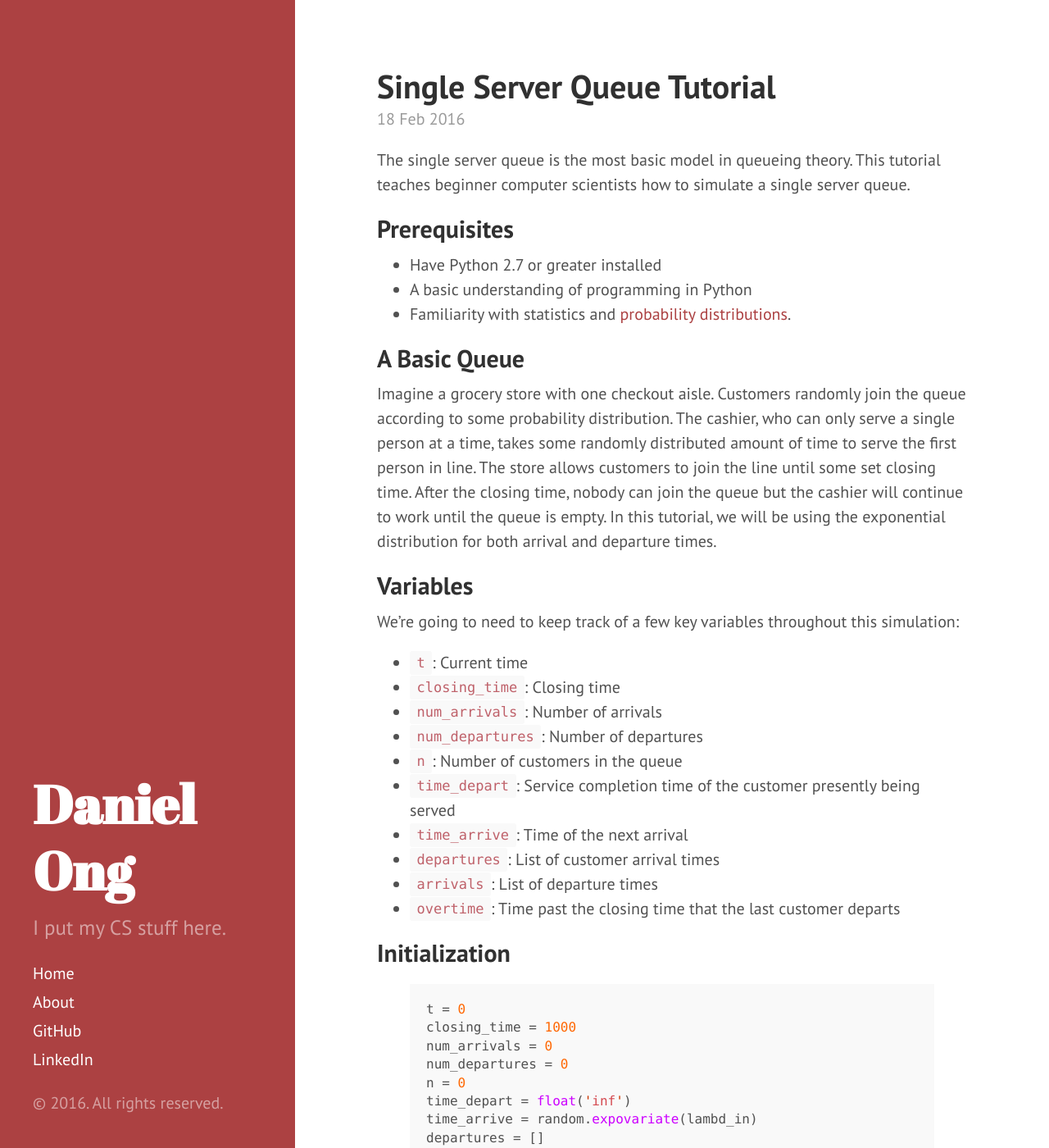
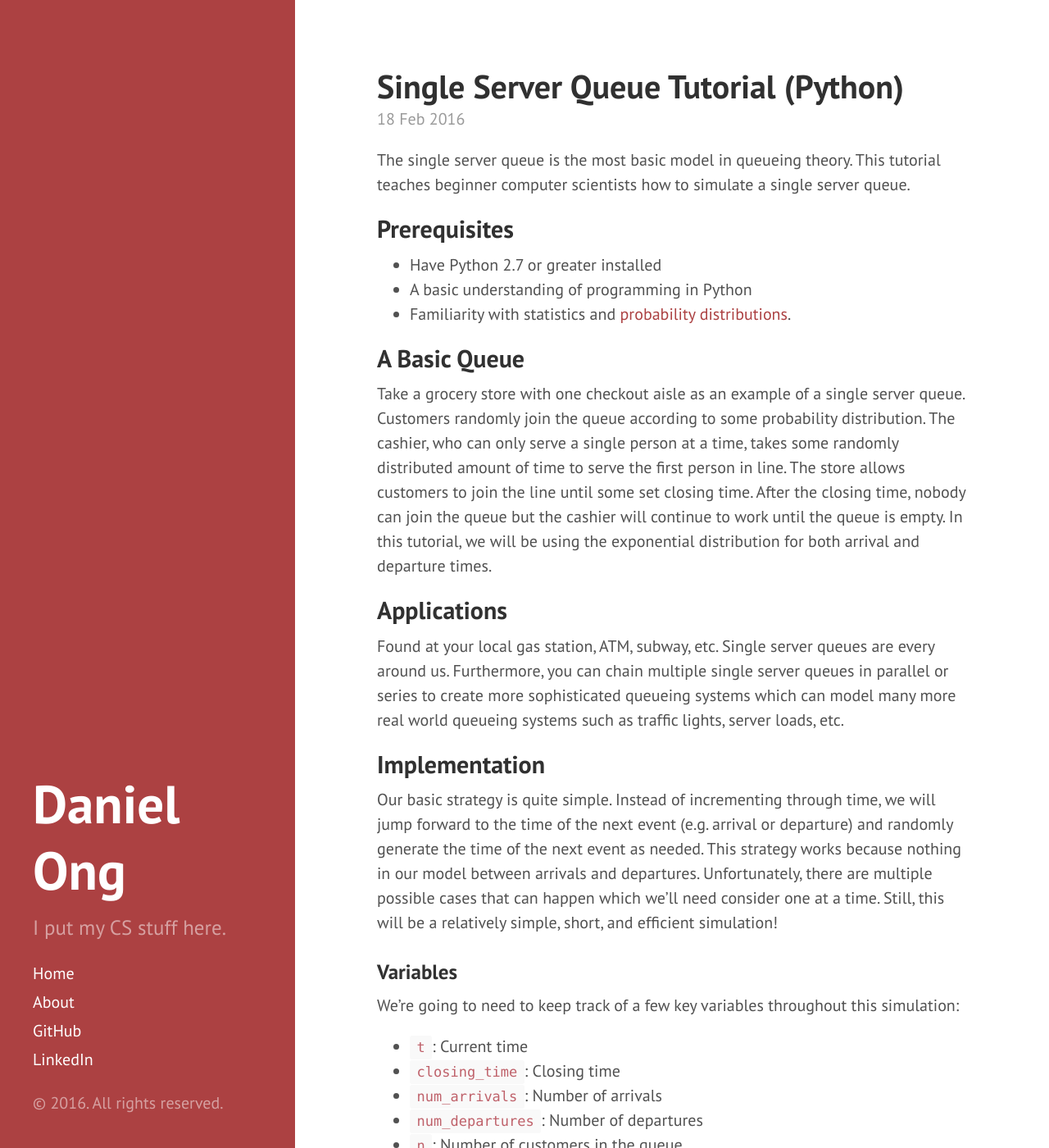
Before and after one commit to danong/danong.github.io, a Jekyll site: the page built from _posts/2016-02-18-single-server-queue.md, in a window 1280 px wide and 1400 px high. Shown: the whole window at 82% size. Built offline with Jekyll 4.4.1, drawn with Linux system fonts in a browser that asks for light colours; some of the changed text lies outside the part shown.

Commit message:
Stylistic changes
Sidebar about area font changed to PT Sans.

```diff
--- a/_posts/2016-02-18-single-server-queue.md
+++ b/_posts/2016-02-18-single-server-queue.md
@@ -1,6 +1,6 @@
 ---
 layout: post
-title: Single Server Queue Tutorial
+title: Single Server Queue Tutorial (Python)
 ---
 
 The single server queue is the most basic model in queueing theory. This tutorial teaches beginner computer scientists how to simulate a single server queue.
@@ -11,9 +11,15 @@ The single server queue is the most basic model in queueing theory. This tutoria
 * Familiarity with statistics and [probability distributions](https://en.wikipedia.org/wiki/Probability_distribution).
 
 ## A Basic Queue
-Imagine a grocery store with one checkout aisle. Customers randomly join the queue according to some probability distribution. The cashier, who can only serve a single person at a time, takes some randomly distributed amount of time to serve the first person in line. The store allows customers to join the line until some set closing time. After the closing time, nobody can join the queue but the cashier will continue to work until the queue is empty. In this tutorial, we will be using the exponential distribution for both arrival and departure times.
+Take a grocery store with one checkout aisle as an example of a single server queue. Customers randomly join the queue according to some probability distribution. The cashier, who can only serve a single person at a time, takes some randomly distributed amount of time to serve the first person in line. The store allows customers to join the line until some set closing time. After the closing time, nobody can join the queue but the cashier will continue to work until the queue is empty. In this tutorial, we will be using the exponential distribution for both arrival and departure times.
 
-## Variables
+## Applications
+Found at your local gas station, ATM, subway, etc. Single server queues are every around us. Furthermore, you can chain multiple single server queues in parallel or series to create more sophisticated queueing systems which can model many more real world queueing systems such as traffic lights, server loads, etc.
+
+## Implementation
+Our basic strategy is quite simple. Instead of incrementing through time, we will jump forward to the time of the next event (e.g. arrival or departure) and randomly generate the time of the next event as needed. This strategy works because nothing in our model between arrivals and departures. Unfortunately, there are multiple possible cases that can happen which we'll need consider one at a time. Still, this will be a relatively simple, short, and efficient simulation!
+
+### Variables
 We're going to need to keep track of a few key variables throughout this simulation:
 
 * `t`: Current time
@@ -27,7 +33,7 @@ We're going to need to keep track of a few key variables throughout this simulat
 * `arrivals`: List of departure times
 * `overtime`: Time past the closing time that the last customer departs
 
-## Initialization
+### Initialization
 
 {% highlight python %}
 t = 0
@@ -42,7 +48,7 @@ arrivals = []
 overtime = 0
 {% endhighlight %}
 
-## Case 1 - An arrival occurs before the next departure
+### Case 1 - An arrival occurs before the next departure
 
 {% highlight python %}
 t = 0
@@ -56,7 +62,7 @@ departures = []
 arrivals = []
 overtime = 0
 {% endhighlight %}
-## Case 2 - A departure occurs before the next arrival
+### Case 2 - A departure occurs before the next arrival
 
 {% highlight python %}
 # advance time to next departure
@@ -72,7 +78,7 @@ D.append(t)
 # print("Departure ", nd, "at time ", t)
 {% endhighlight %}
 
-## Case 3 - The next arrival or departure occurs after the closing time and there are the queue isn't empty
+### Case 3 - The next arrival or departure occurs after the closing time and there are the queue isn't empty
 
 {% highlight python %}
 t = td
@@ -83,7 +89,7 @@ if n > 0:
 	td = t + Y
 D.append(t){% endhighlight %}
 
-## Case 4 - The next arrival or departure occurs after the closing time and there are the queue isn't empty
+### Case 4 - The next arrival or departure occurs after the closing time and there are the queue isn't empty
 
 {% highlight python %}
 Tp = max(t-T, 0)
--- a/public/css/hyde.css
+++ b/public/css/hyde.css
@@ -79,7 +79,7 @@ html {
 .sidebar-about h1 {
   color: #fff;
   margin-top: 0;
-  font-family: "Abril Fatface", serif;
+  font-family: "PT Sans", Helvetica, Arial, sans-serif;
   font-size: 3.25rem;
 }
 
```
Also changed, not shown: other parts of _posts/2016-02-18-single-server-queue.md (+0 -3 lines), _posts/2016-02-27-molecular-dynamics-simulation.md (+1 -1 lines).
